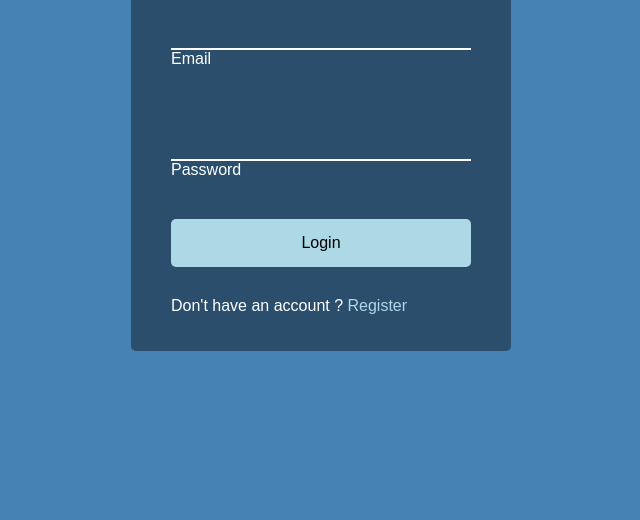
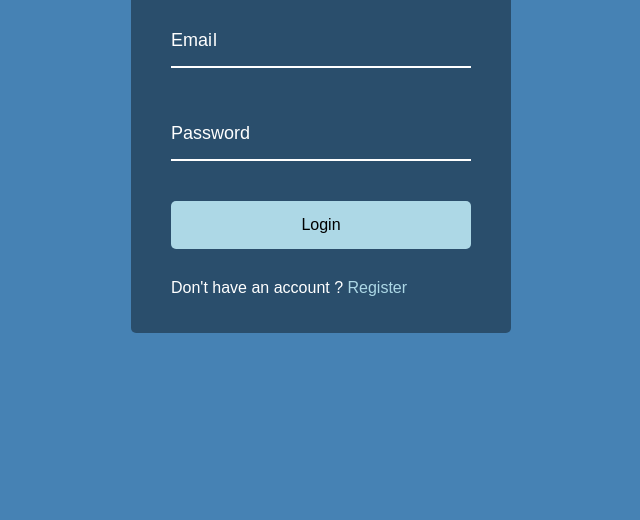
Before and after one commit to amarza/funprojects, a plain HTML site: page form-wave-animation/index.html in a window 1280 px wide. Shown: the part 280-800 px from the top of the page, without its empty margins (319-959 px from the left). Drawn offline with Linux system fonts and the light colour scheme; a web font is replaced by a local one.

Commit message:
add more css and js effect

```diff
--- a/form-wave-animation/script.js
+++ b/form-wave-animation/script.js
@@ -0,0 +1,8 @@
+const labels = document.querySelectorAll('.form-control label')
+
+labels.forEach(label => {
+    label.innerHTML = label.innerText
+        .split('')
+        .map((letter, idx) => `<span>${letter}</span>`)
+        .join('')
+})
--- a/form-wave-animation/style.css
+++ b/form-wave-animation/style.css
@@ -77,4 +77,22 @@ body {
 .form-control input:focus,
 .form-control input:valid {
     outline: 0;
+    border-bottom-color: lightblue;
 }
+
+.form-control label {
+    position: absolute;
+    top: 15px;
+    left: 0;
+}
+
+.form-control label span {
+    display: inline-block;
+    font-size: 18px;
+    min-width: 5px;
+}
+
+.form-control input:focus + label span,
+.form-control input:valid + label span {
+    color: lightblue;
+}
```
